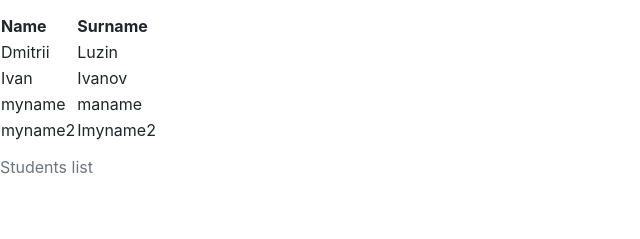
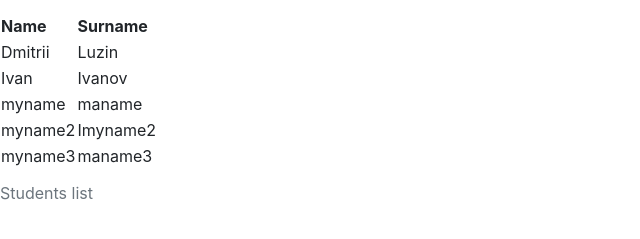
Before and after one commit to DmiryL/Lesson, a plain HTML site: page index.html in a window 1280 px wide. Shown: the part 83-322 px from the top of the page, without its empty margins (0-640 px from the left). Drawn offline with nearby package versions, Linux system fonts and the light colour scheme.

Commit message:
Add name3

```diff
--- a/index.html
+++ b/index.html
@@ -36,6 +36,9 @@
         <tr>
 					<td>myname2</th> <td>Imyname2</td>
 				</tr>
+				</tr>
+					<td>myname3</th> <td>maname3</td>
+				</tr>
 
 			</tbody>
 		</table>
```
